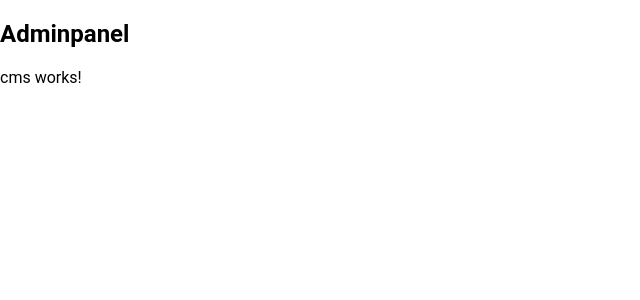
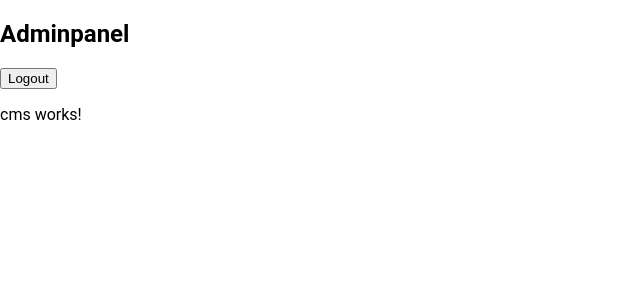
Before and after one commit to tipfom/website-angular, an Angular app: page /admin in a window 1280 px wide. Shown: the top 300 px of the page, without its empty margins (0-640 px from the left). Built offline with nearby package versions, Linux system fonts and the light colour scheme; sample sign-in values are in the browser's storage.

Commit message:
added logout button

```diff
--- a/src/app/pages/admin/admin.component.html
+++ b/src/app/pages/admin/admin.component.html
@@ -1,2 +1,3 @@
 <h2>Adminpanel</h2>
+<button (click)="onLogout()">Logout</button>
 <app-cms></app-cms>
--- a/src/app/pages/admin/admin.component.ts
+++ b/src/app/pages/admin/admin.component.ts
@@ -8,8 +8,13 @@ import { LoginService } from 'src/app/services/login.service';
 })
 export class AdminComponent implements OnInit {
 
-  constructor() { }
+  constructor(private loginService: LoginService) { }
 
   ngOnInit(): void {
   }
+
+  onLogout(): void {
+    this.loginService.logout();
+    location.reload();
+  }
 }
```
